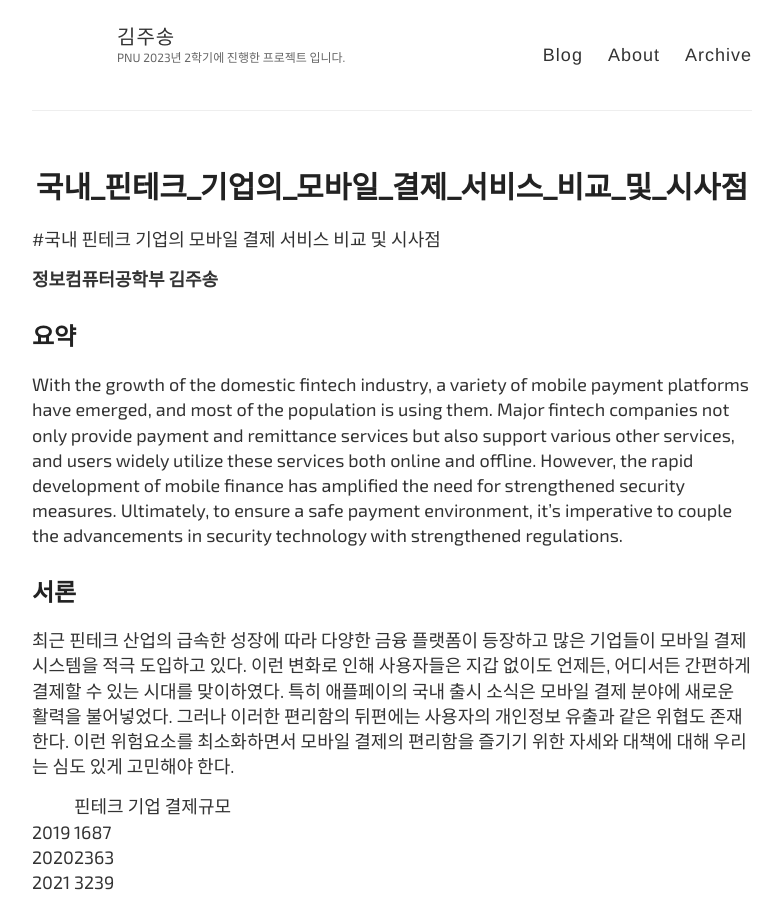
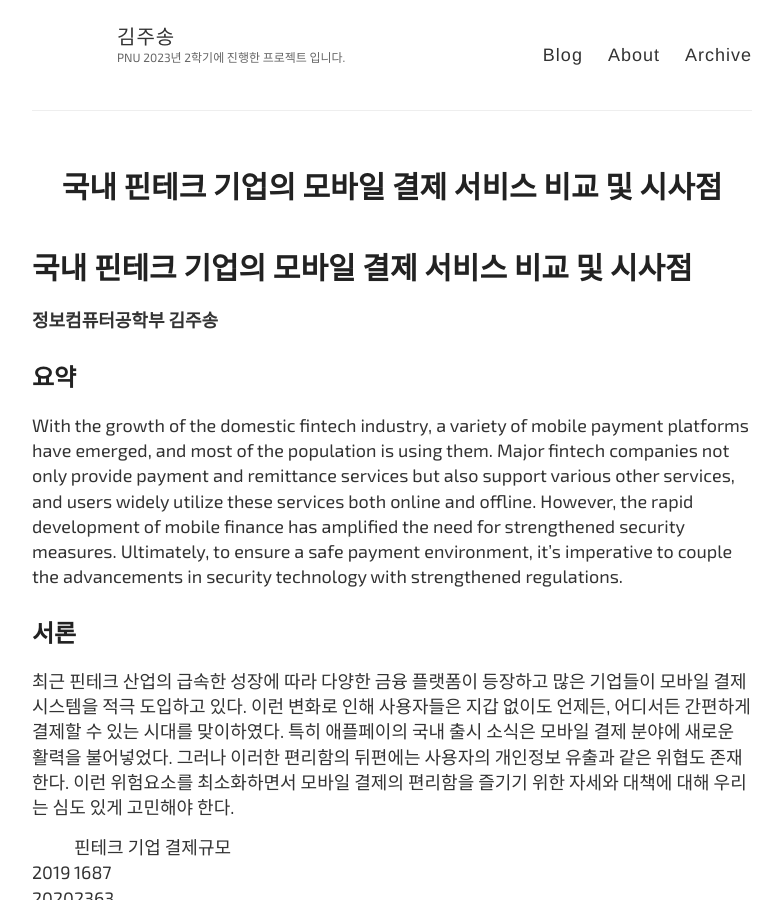
Before and after one commit to jooiss/jooiss.github.io, a Jekyll site: the page built from _posts/2023-10-06-국내_핀테크_기업의_모바일_결제_서비스_비교_및_시사점.md, in a window 1280 px wide and 900 px high. Shown: the whole window, without its empty margins (248-1029 px from the left). Built offline with Jekyll 4.4.1, drawn with Linux system fonts in a browser that asks for light colours; some web fonts are replaced; our own code applies the rules of GitHub Pages for plain Markdown files; part of the change alters nothing that is shown.

Commit message:
Update 2023-10-06-국내_핀테크_기업의_모바일_결제_서비스_비교_및_시사점.md

```diff
--- a/_posts/2023-10-06-국내_핀테크_기업의_모바일_결제_서비스_비교_및_시사점.md
+++ b/_posts/2023-10-06-국내_핀테크_기업의_모바일_결제_서비스_비교_및_시사점.md
@@ -1,4 +1,10 @@
-#국내 핀테크 기업의 모바일 결제 서비스 비교 및 시사점
+---
+layout: post
+title: 국내 핀테크 기업의 모바일 결제 서비스 비교 및 시사점
+author: Jusong Kim
+tags: 공학작문과발표
+---
+# 국내 핀테크 기업의 모바일 결제 서비스 비교 및 시사점
 
 **정보컴퓨터공학부 김주송**
 
```
